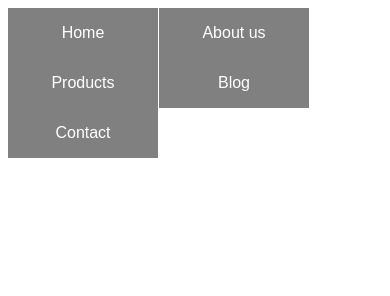
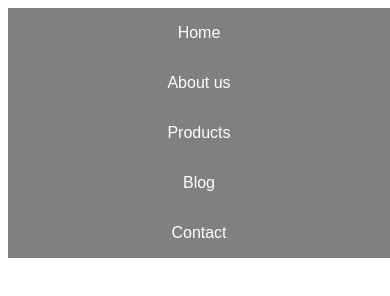
Before and after one commit to sandrojenny/navigation, a plain HTML site: page simple/index.html in a window 390 px wide. Drawn offline with Linux system fonts and the light colour scheme.

Commit message:
Added some style optimizations

```diff
--- a/simple/index.html
+++ b/simple/index.html
@@ -6,7 +6,7 @@
     <link rel="stylesheet" href="style.css">
   </head>
   <body>
-    <div>
+    <div class="menu">
       <ul class="nav">
         <li><a href="#" class="active">Home</a></li>
         <li><a href="#">About us</a></li>
@@ -14,7 +14,7 @@
           <a href="#">Products</a>
           <ul class="subnav">
             <li><a href="#">Product 1</a></li>
-            <li><a href="#">Product 2</a></li>
+            <li><a href="#">Special Product 2</a></li>
           </ul>
         </li>
         <li><a href="#">Blog</a></li>
--- a/simple/style.css
+++ b/simple/style.css
@@ -1,5 +1,10 @@
 body {
   font-family: sans-serif;
+}
+
+.menu {
+  height: 50px;
+  background-color: grey;
 }
 
 ul.nav {
@@ -7,6 +12,8 @@ ul.nav {
   margin: 0;
   padding: 0;
   position: absolute;
+  overflow: hidden;
+  text-align: center;
 }
 
 ul.nav li {
@@ -18,7 +25,7 @@ ul.nav li {
   /* Menu Link */
   ul.nav li a {
     display: block;
-    min-width: 150px;
+    min-width: 120px;
     line-height: 50px;
     text-align: center;
     text-decoration: none;
@@ -52,12 +59,22 @@ ul.subnav li a {
   color: black;
   height: 40px;
   line-height: 40px;
+  min-width: 150px;
   width: auto;
-  min-width: 100px;
-  padding: 0 20px;
+  padding: 0 0;
 }
 
   ul.subnav li a:hover {
     color: white;
     display: block;
   }
+
+
+/* Mobile */
+
+@media screen and (max-width : 760px) {
+  ul.nav li, li a {
+    position: static;
+    width: 100%;
+  }
+}
```
